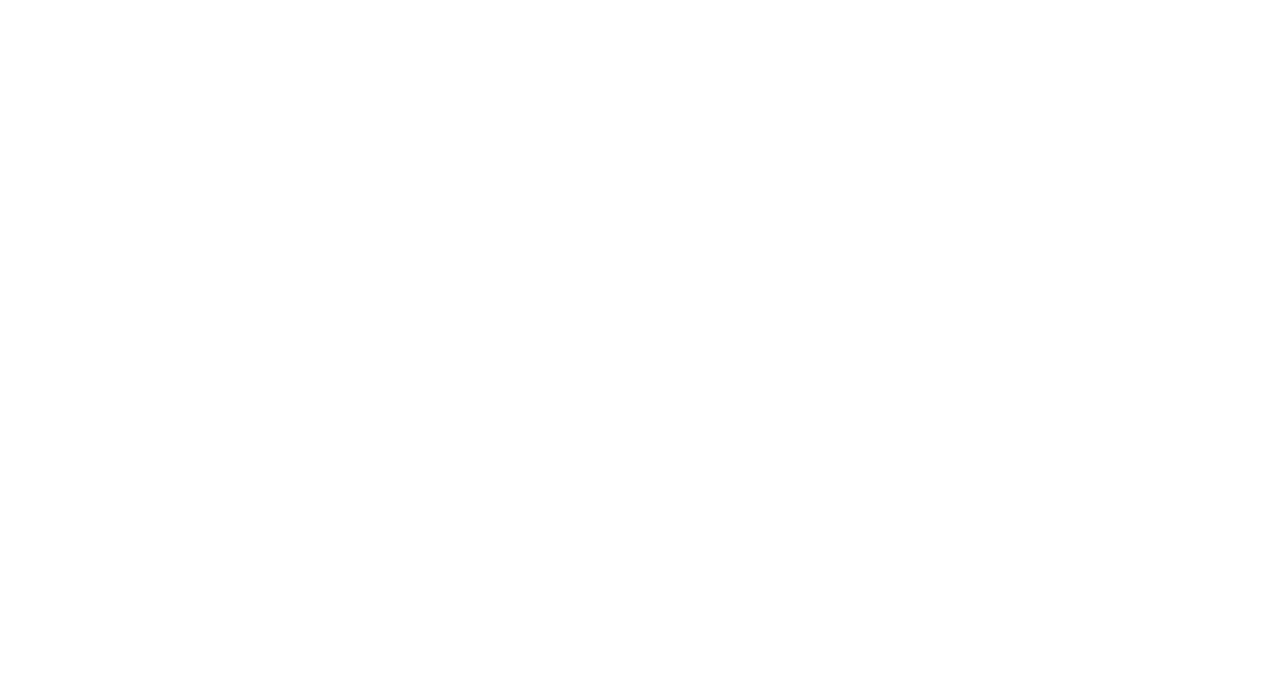
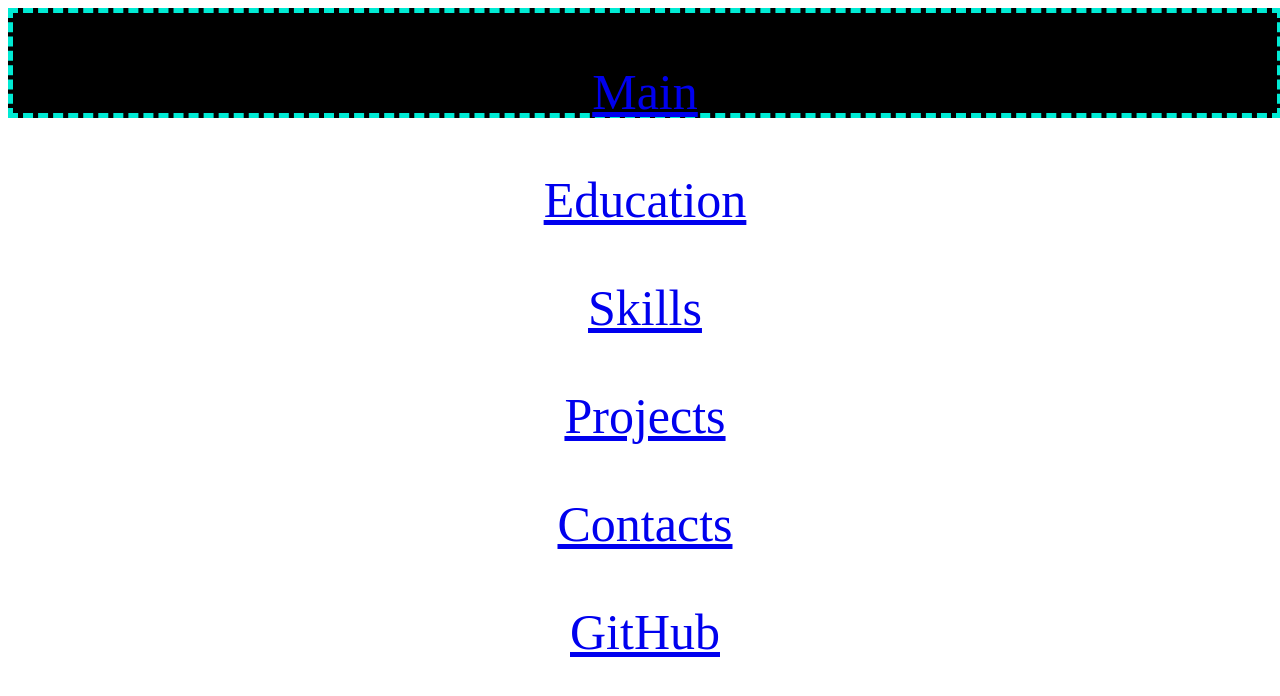
Before and after one commit to Kamchatskiy/CV-Musaev, a React (Create React App) app: page / in a window 1280 px wide. Shown: the top 696 px of the page. Built offline with nearby package versions, Linux system fonts and the light colour scheme.

Commit message:
04.07.2023#5: Added working but not finished header + some minor changes

```diff
--- a/src/App.js
+++ b/src/App.js
@@ -4,20 +4,17 @@ import {
     Route,
     BrowserRouter,
   } from "react-router-dom"
-import {Header} from "./Components/Header";
-import {Footer} from "./Components/Footer";
+import { Header } from "./Components/Header";
+import { Footer } from "./Components/Footer";
 
-export const App = () =>
-{
-  return
-  (
+export const App = () => {
+  return (
     <>
-        <BrowserRouter>
-          <Header />
-          <Routes>
-            <Route></Route>
-          </Routes>
-        </BrowserRouter>
+      <BrowserRouter>
+        <Header />
+        <Routes>
+        </Routes>
+      </BrowserRouter>
     </>
   );
 }
--- a/src/Components/Footer/style.js
+++ b/src/Components/Footer/style.js
@@ -0,0 +1,12 @@
+import styled from "styled-components"
+
+export const ContainerFooter = styled.div`
+    height: 50px;
+    width: 100%;
+
+    background-color: #000000;
+    color: #00ebd4;
+
+    text-align: left;
+    font-size: 25px;
+`;
--- a/src/Components/Header/index.js
+++ b/src/Components/Header/index.js
@@ -1,13 +1,16 @@
 import React from "react"
+import { Link } from "react-router-dom"
 import { ContainerHeader } from "./style.js";
-import {Link, Route} from "react-router-dom"
 
-export const Header = ({hHeader}) => {
+export const Header = () => {
     return (
         <ContainerHeader>
             <Link to="/"><p>Main</p></Link>
-            {/* <Link to="/"><p></p></Link>
-            <Link to="/"><p></p></Link>             */}
+            <Link to="/Education"><p>Education</p></Link>
+            <Link to="/Skills"><p>Skills</p></Link>
+            <Link to="/Projects"><p>Projects</p></Link>
+            <Link to="/Contacts"><p>Contacts</p></Link>
+            <a href="https://github.com/Kamchatskiy">GitHub</a>
         </ContainerHeader>
     );
 }
```
Also changed, not shown: src/Components/Footer/index.js (+7 -0 lines), src/Components/Pages/Contacts/index.js (added), src/Components/Pages/Contacts/style.js (added), src/Components/Pages/Education/index.js (added), src/Components/Pages/Education/style.js (added), src/Components/Pages/Projects/index.js (added), src/Components/Pages/Projects/style.js (added), src/Components/Pages/Skills/index.js (added), src/Components/Pages/Skills/style.js (added), 1 other file (tests, documents, lock files or other folders).
